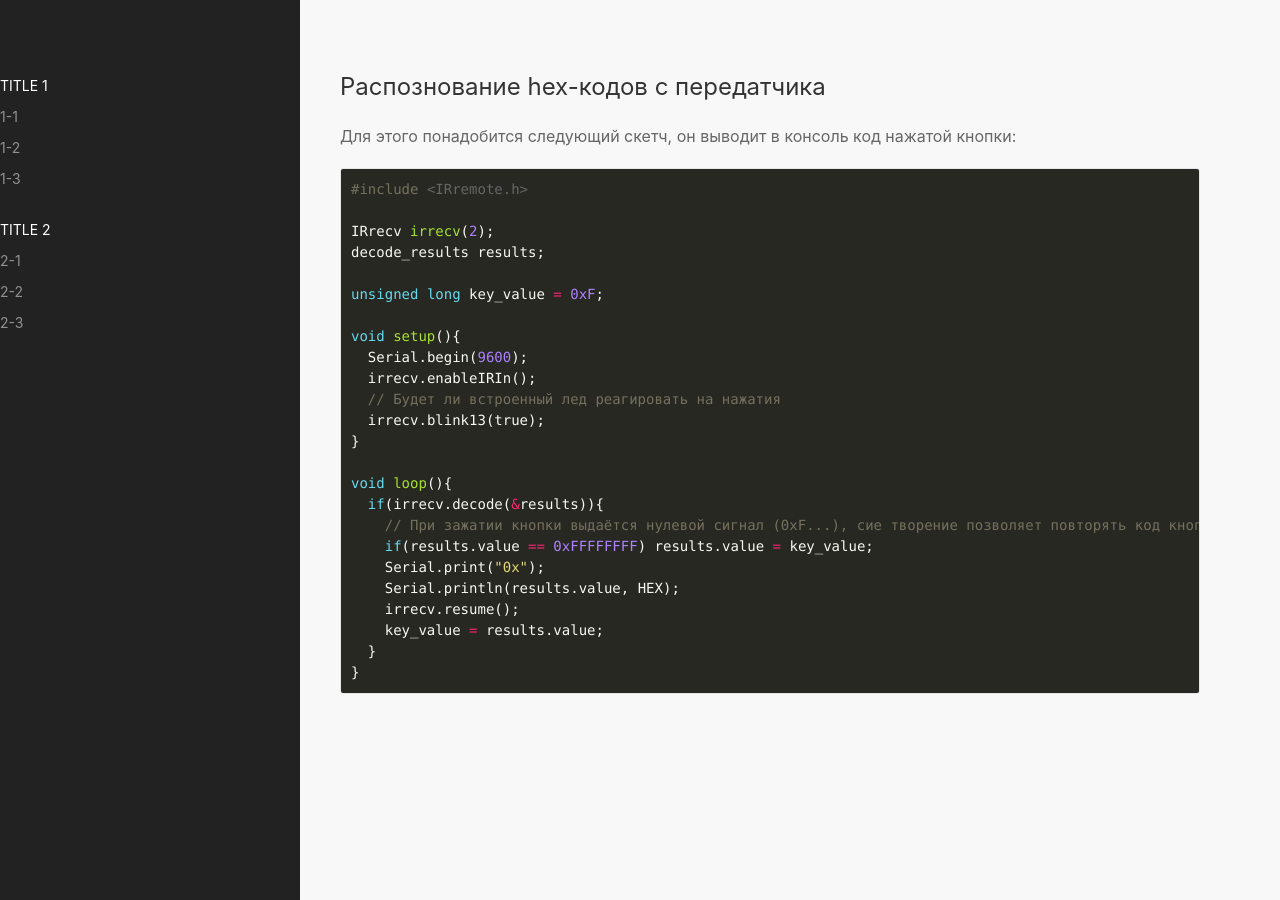
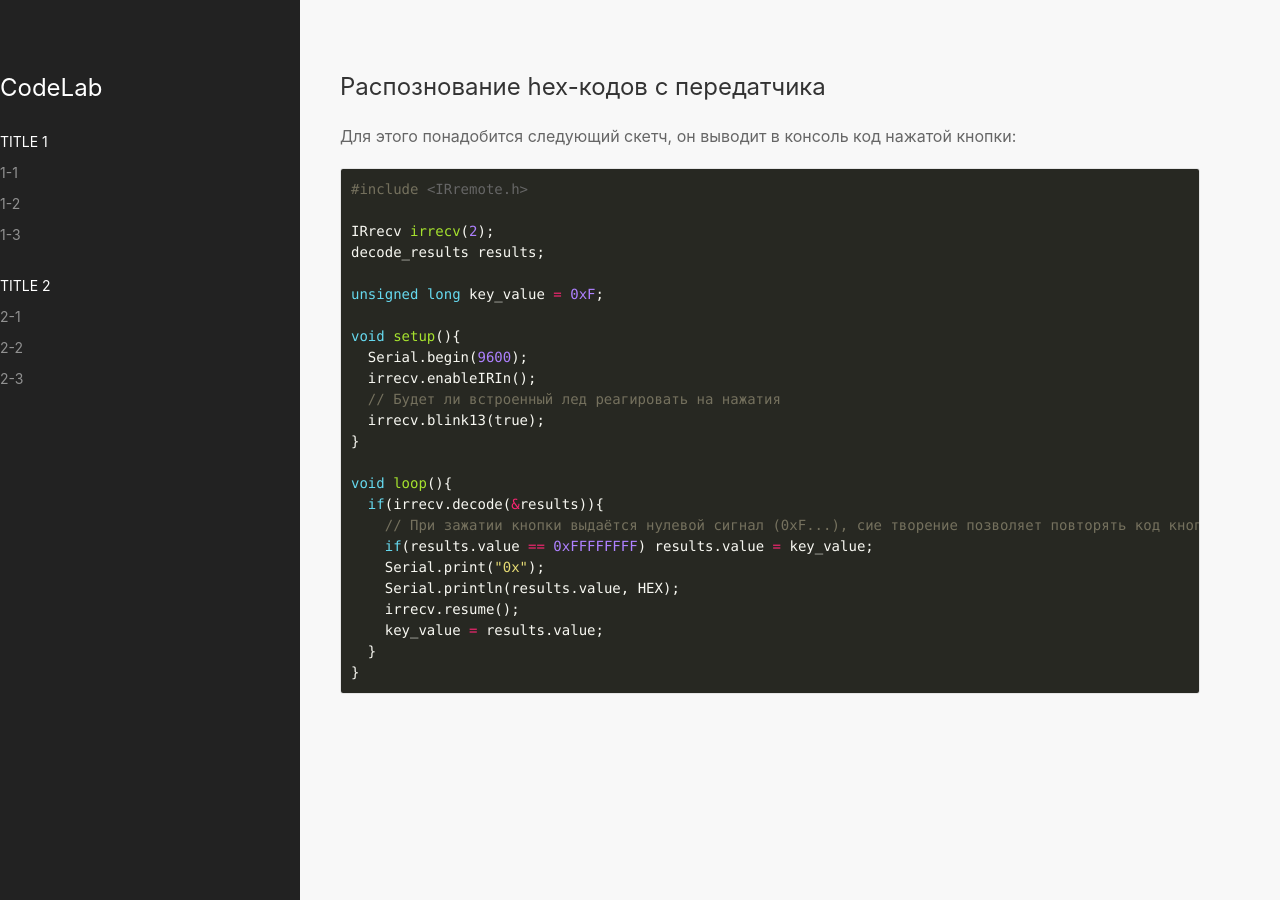
Before and after one commit to ProjectErlon/ProjectErlon.github.io, a Jekyll site: the page built from index.md, in a window 1280 px wide. Built offline with Jekyll 4.4.1, drawn with Linux system fonts in a browser that asks for light colours; nearby versions of some CDN libraries.

Commit message:
Update default.html

```diff
--- a/_layouts/default.html
+++ b/_layouts/default.html
@@ -10,6 +10,7 @@
   <body>
 <div class="uk-grid-collapse" uk-grid uk-height-viewport="expand: true">
   <div class="uk-tile uk-tile-secondary uk-width-medium">
+    <h3 class="uk-text-large">CodeLab</h3>
     <ul class="uk-nav uk-nav-default">
       <li class="uk-nav-header">Title 1</li>
       <li><a href="#">1-1</a></li>
```
